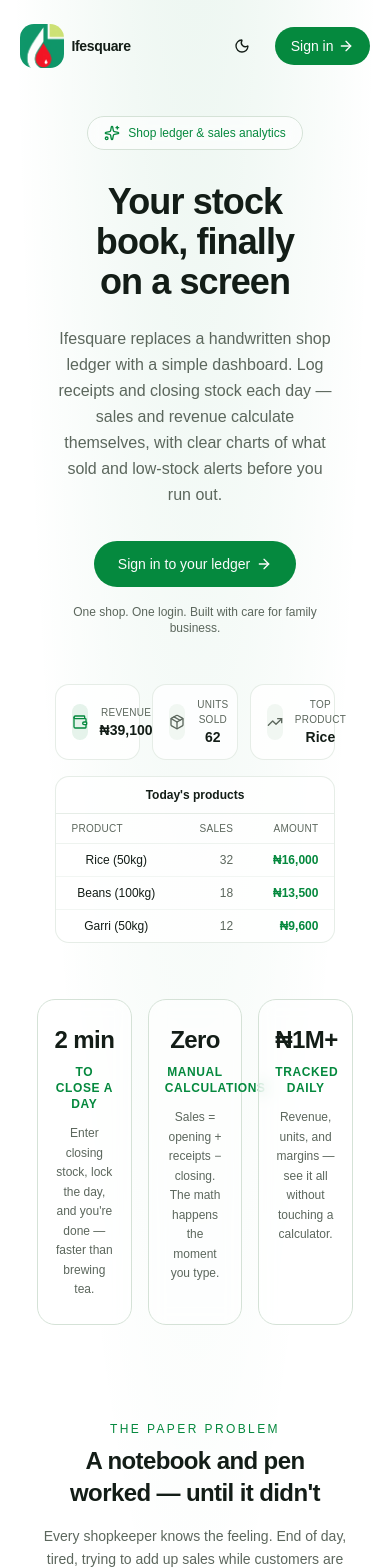
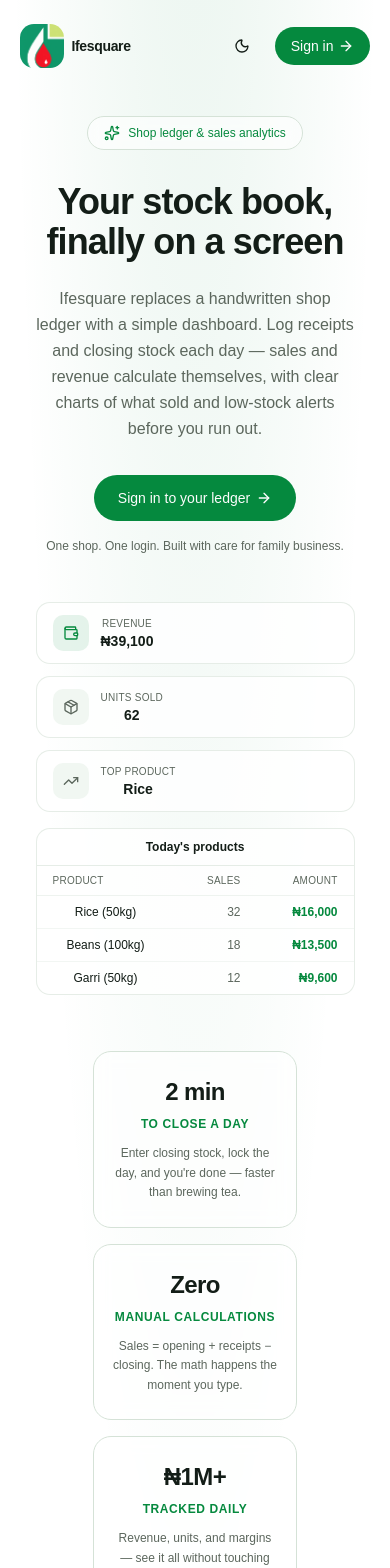
Before and after one commit to emanncode/ifesquare, a React (Vite) app in the folder frontend/: page / in a window 390 px wide. Shown: the top 1568 px of the page. Built offline with nearby package versions, Linux system fonts and the light colour scheme; no server answers.

Commit message:
style(landing): make hero mockup cards and stats grid responsive on mobile

```diff
--- a/frontend/src/components/landing/HeroSection.tsx
+++ b/frontend/src/components/landing/HeroSection.tsx
@@ -53,7 +53,7 @@ function MockupTable() {
 export function HeroSection() {
   return (
     <FadeUp>
-      <div className="w-full px-[10%] text-center">
+      <div className="w-full px-4 sm:px-[10%] text-center">
         <div className="mb-8 inline-flex items-center gap-2 rounded-full border border-border bg-card/60 px-4 py-2 text-xs font-medium text-primary backdrop-blur-sm">
           <Sparkles className="size-4" />
           Shop ledger & sales analytics
@@ -88,7 +88,7 @@ export function HeroSection() {
         </div>
 
         <div className="mx-auto mt-12 max-w-lg space-y-4">
-          <div className="grid grid-cols-3 gap-3">
+          <div className="grid grid-cols-1 gap-3 sm:grid-cols-3">
             <MockupCard icon={Wallet} label="Revenue" value="₦39,100" accent />
             <MockupCard icon={Package} label="Units sold" value="62" />
             <MockupCard icon={TrendingUp} label="Top product" value="Rice" />
--- a/frontend/src/components/landing/StatsSection.tsx
+++ b/frontend/src/components/landing/StatsSection.tsx
@@ -9,7 +9,7 @@ const stats = [
 export function StatsSection() {
   return (
     <FadeUp delay={0.1}>
-      <div className="mt-14 grid w-full grid-cols-3 gap-4 px-[5%] lg:gap-8">
+      <div className="mt-14 grid w-full grid-cols-1 gap-4 px-[5%] md:grid-cols-3 lg:gap-8">
         {stats.map((s) => (
           <div
             key={s.label}
```
